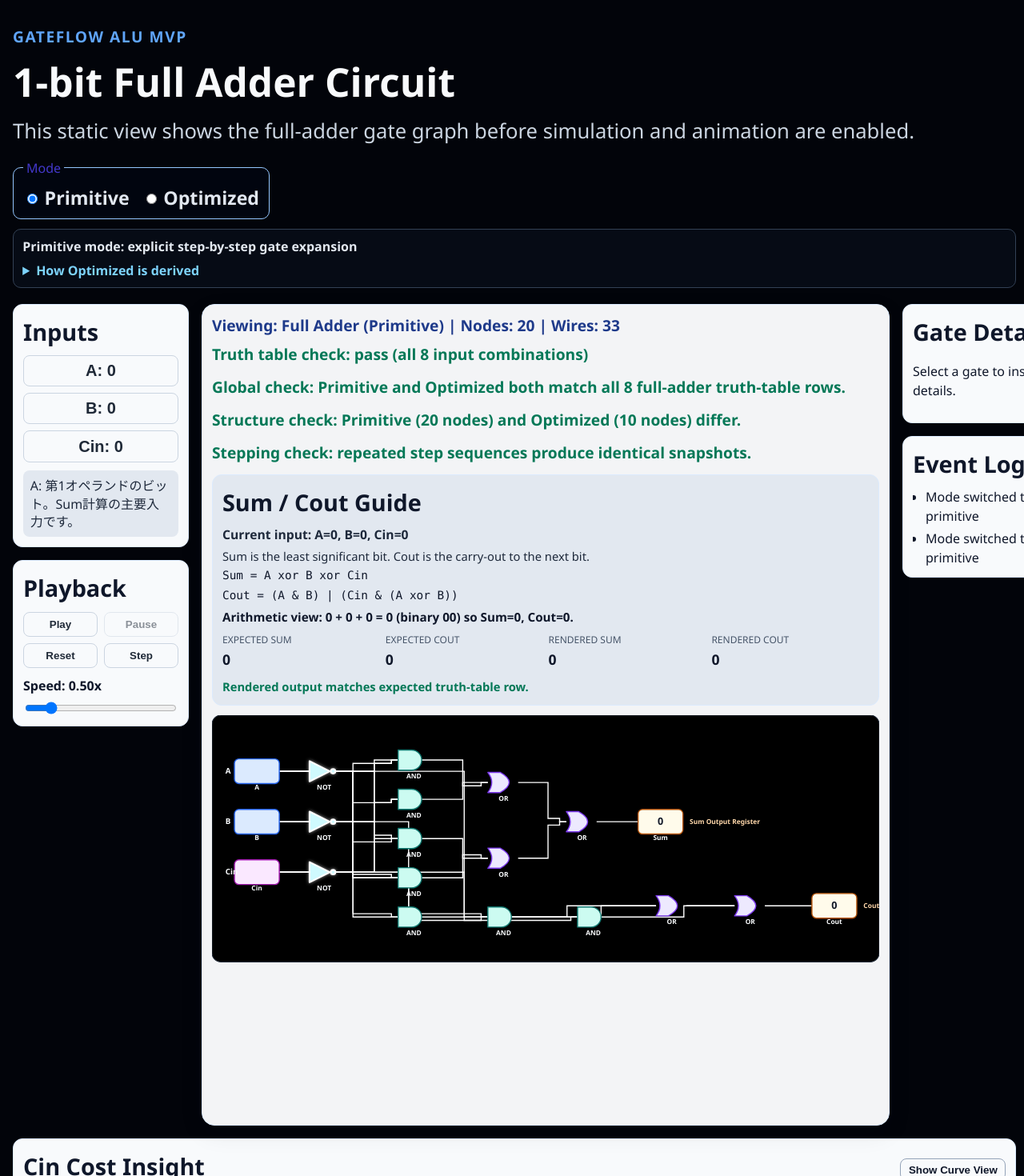
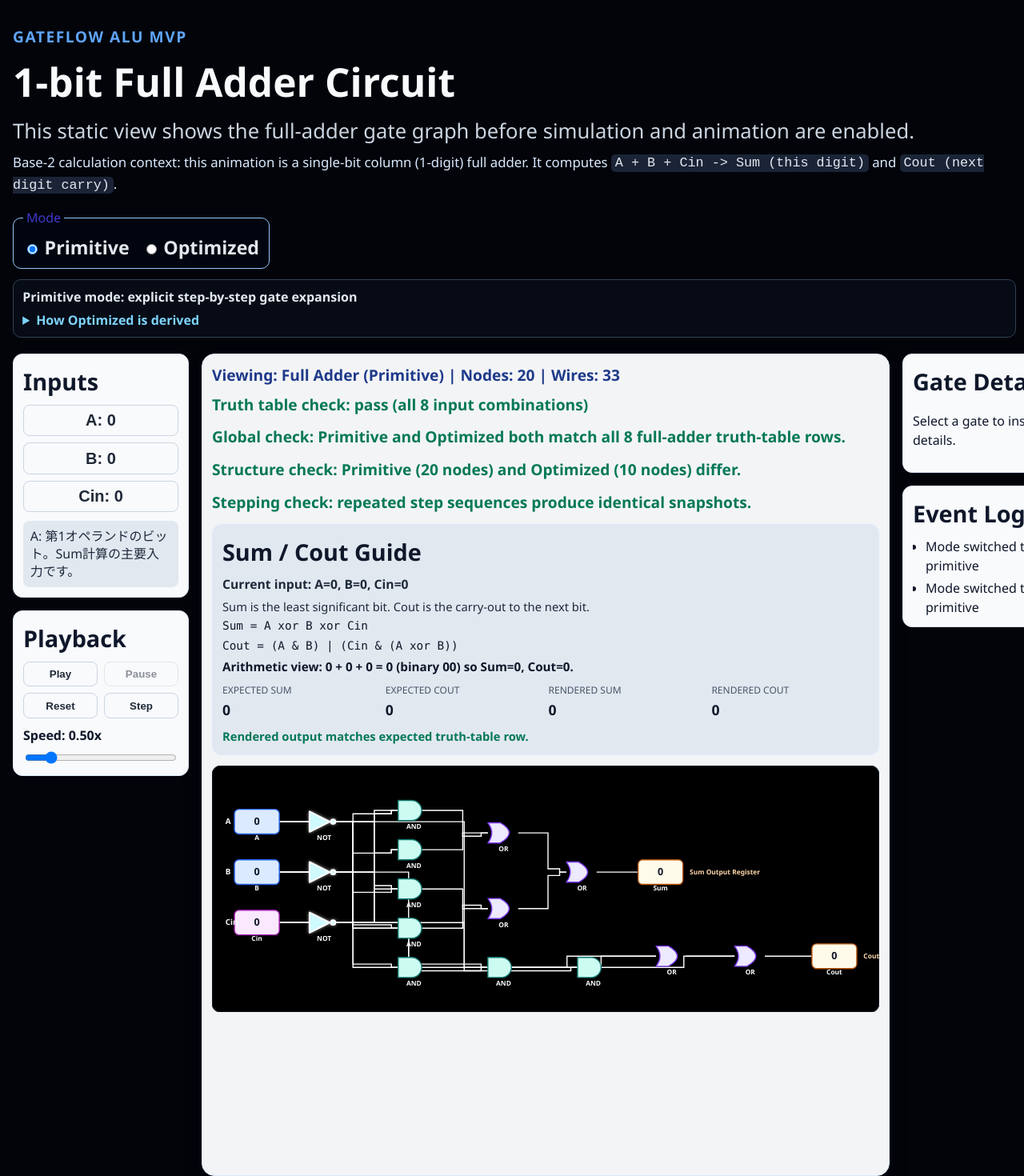
Before and after one commit to Picminmin/GateFlow-ALU, a React (Vite) app: page / in a window 1280 px wide. Shown: the top 1470 px of the page at 80% size. Built offline with nearby package versions, Linux system fonts and the light colour scheme.

Commit message:
Improve input values and optimization walkthrough

```diff
--- a/src/App.tsx
+++ b/src/App.tsx
@@ -78,6 +78,12 @@ function App() {
   const actualSum = (simulationState.values['out-sum'] ?? null) as LogicValue | null;
   const actualCout = (simulationState.values['out-cout'] ?? null) as LogicValue | null;
   const modeIsOptimized = mode === 'optimized';
+  const optimizationNarrative = [
+    'Stage 1: Start from canonical SOP-style full-adder expansion.',
+    'Stage 2: Remove duplicated Sum branch terms.',
+    'Stage 3: Merge carry contributors before final OR.',
+    'Stage 4: Rewrite as XOR-based minimal graph for Sum/Cout.',
+  ];
 
   const appendLog = (message: string) => {
     setEventLog((prev) => {
@@ -120,7 +126,7 @@ function App() {
 
     const timer = window.setTimeout(() => {
       setOptimizedStageIndex((prev) => Math.min(prev + 1, optimizedStages.length - 1));
-    }, 1000);
+    }, 1400);
 
     return () => window.clearTimeout(timer);
   }, [mode, optimizedStageIndex, optimizedStages.length]);
@@ -186,6 +192,10 @@ function App() {
         <h1>1-bit Full Adder Circuit</h1>
         <p className="app-description">
           This static view shows the full-adder gate graph before simulation and animation are enabled.
+        </p>
+        <p className="calc-context">
+          Base-2 calculation context: this animation is a single-bit column (1-digit) full adder.
+          It computes <code>A + B + Cin -&gt; Sum (this digit)</code> and <code>Cout (next digit carry)</code>.
         </p>
         <fieldset className="mode-switcher">
           <legend>Mode</legend>
@@ -272,15 +282,32 @@ function App() {
           </p>
           <OutputInsightPanel inputs={inputs} actualSum={actualSum} actualCout={actualCout} />
           {mode === 'optimized' ? (
-            <p className="optimization-progress">
-              {displayedCircuit.label} ({displayedCircuit.nodes.length} nodes)
-            </p>
+            <section className="optimization-progress">
+              <p>
+                {displayedCircuit.label} ({displayedCircuit.nodes.length} nodes)
+              </p>
+              <ol className="optimization-steps">
+                {optimizationNarrative.map((step, index) => (
+                  <li
+                    key={step}
+                    className={index === optimizedStageIndex ? 'optimization-step-active' : 'optimization-step'}
+                  >
+                    {step}
+                  </li>
+                ))}
+              </ol>
+            </section>
           ) : null}
           <CircuitViewport
             circuit={displayedCircuit}
             activeSignals={showOptimizedTransition ? [] : simulationState.activeSignals}
             currentTime={animationTime}
             nodeValues={showOptimizedTransition ? {} : simulationState.values}
+            inputValues={{
+              'in-a': inputs.a,
+              'in-b': inputs.b,
+              'in-cin': inputs.cin,
+            }}
             selectedNodeId={selectedNodeId}
             onSelectNode={(nodeId) => {
               setSelectedNodeId(nodeId);
--- a/src/circuits/fullAdder/optimizationStages.ts
+++ b/src/circuits/fullAdder/optimizationStages.ts
@@ -15,7 +15,7 @@ function pickCircuit(base: CircuitGraph, nodeIds: string[], id: string, label: s
 
 export function getOptimizedTransitionCircuits(): CircuitGraph[] {
   const primitive = fullAdderCircuits.primitive;
-  const stageReduced = pickCircuit(
+  const stage2 = pickCircuit(
     primitive,
     [
       'in-a',
@@ -24,6 +24,7 @@ export function getOptimizedTransitionCircuits(): CircuitGraph[] {
       'not-a',
       'not-b',
       'not-cin',
+      'sum-and-1',
       'sum-and-2',
       'sum-and-3',
       'sum-and-4',
@@ -37,8 +38,34 @@ export function getOptimizedTransitionCircuits(): CircuitGraph[] {
       'out-sum',
       'out-cout',
     ],
-    'full-adder-optimized-stage-reduced',
-    'Optimization Stage 2: Reduced candidates',
+    'full-adder-optimized-stage-2',
+    'Optimization Stage 2: remove duplicated Sum branch',
+  );
+
+  const stage3 = pickCircuit(
+    primitive,
+    [
+      'in-a',
+      'in-b',
+      'in-cin',
+      'not-a',
+      'not-b',
+      'not-cin',
+      'sum-and-1',
+      'sum-and-2',
+      'sum-and-3',
+      'sum-and-4',
+      'sum-or-2',
+      'sum-or-3',
+      'cout-and-1',
+      'cout-and-2',
+      'cout-or-1',
+      'cout-or-2',
+      'out-sum',
+      'out-cout',
+    ],
+    'full-adder-optimized-stage-3',
+    'Optimization Stage 3: merge carry contributors',
   );
 
   const optimized = fullAdderCircuits.optimized;
@@ -49,11 +76,12 @@ export function getOptimizedTransitionCircuits(): CircuitGraph[] {
       id: 'full-adder-optimized-stage-primitive',
       label: 'Optimization Stage 1: Primitive baseline',
     },
-    stageReduced,
+    stage2,
+    stage3,
     {
       ...optimized,
       id: 'full-adder-optimized-stage-final',
-      label: 'Optimization Stage 3: Final optimized',
+      label: 'Optimization Stage 4: Final optimized (XOR-based)',
     },
   ];
 }
--- a/src/components/circuit/CircuitViewport.tsx
+++ b/src/components/circuit/CircuitViewport.tsx
@@ -7,6 +7,7 @@ interface CircuitViewportProps {
   activeSignals?: WireSignal[];
   currentTime?: number;
   nodeValues?: Record<string, LogicValue>;
+  inputValues?: Record<string, LogicValue>;
   selectedNodeId?: string | null;
   onSelectNode?: (nodeId: string) => void;
 }
@@ -89,6 +90,7 @@ export function CircuitViewport({
   activeSignals = [],
   currentTime = 0,
   nodeValues = {},
+  inputValues = {},
   selectedNodeId = null,
   onSelectNode,
 }: CircuitViewportProps) {
@@ -238,9 +240,14 @@ export function CircuitViewport({
             <text x={node.x} y={node.y + 33} className="circuit-node-label">
               {node.label}
             </text>
+            {node.type === 'INPUT' ? (
+              <text x={node.x} y={node.y + 6} className="circuit-input-value">
+                {inputValues[node.id] ?? 0}
+              </text>
+            ) : null}
             {node.type === 'OUTPUT' ? (
               <text x={node.x} y={node.y + 6} className="circuit-output-value">
-                {nodeValues[node.id] ?? 0}
+                {nodeValues[node.id] ?? '-'}
               </text>
             ) : null}
           </g>
--- a/src/index.css
+++ b/src/index.css
@@ -70,6 +70,19 @@ body {
   line-height: 1.35;
   max-width: none;
   white-space: nowrap;
+}
+
+.calc-context {
+  margin: 0.5rem 0 0;
+  color: #dbeafe;
+  font-size: 1.05rem;
+}
+
+.calc-context code {
+  background: rgba(30, 41, 59, 0.9);
+  border-radius: 5px;
+  padding: 0.08rem 0.3rem;
+  color: #e2e8f0;
 }
 
 .mode-switcher {
@@ -159,9 +172,34 @@ body {
 
 .optimization-progress {
   margin: 0.2rem 0 0.6rem;
-  font-size: 1.05rem;
-  font-weight: 700;
+  font-size: 1rem;
+  font-weight: 600;
   color: #0f766e;
+  background: #dbeafe;
+  border: 1px solid #bfdbfe;
+  border-radius: 10px;
+  padding: 0.45rem 0.55rem;
+}
+
+.optimization-progress p {
+  margin: 0;
+  font-weight: 800;
+}
+
+.optimization-steps {
+  margin: 0.35rem 0 0;
+  padding-left: 1.2rem;
+  display: grid;
+  gap: 0.2rem;
+}
+
+.optimization-step {
+  color: #1e3a8a;
+}
+
+.optimization-step-active {
+  color: #0f766e;
+  font-weight: 800;
 }
 
 .panel {
@@ -380,6 +418,13 @@ body {
 
 .circuit-output-value {
   fill: #111827;
+  font-size: 18px;
+  font-weight: 800;
+  text-anchor: middle;
+}
+
+.circuit-input-value {
+  fill: #0f172a;
   font-size: 18px;
   font-weight: 800;
   text-anchor: middle;
```
